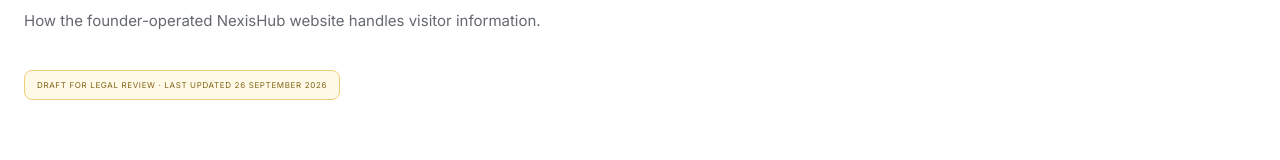
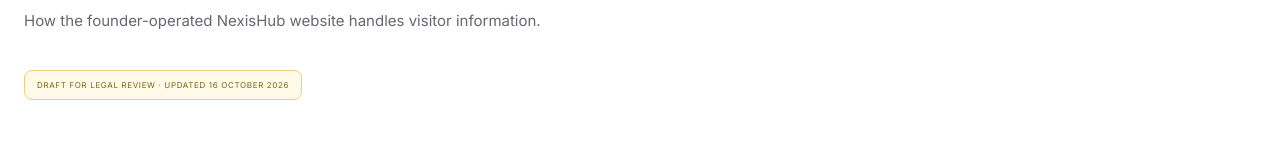
Before and after one commit to kellyxy110/NexisHub, a Next.js app in the folder website/: page /legal/privacy in a window 1280 px wide. Shown: the part 333-493 px from the top of the page. Built offline with nearby package versions, Linux system fonts and the light colour scheme.

Commit message:
docs(legal): date founder-operated draft review accurately

```diff
--- a/website/src/components/legal-document.tsx
+++ b/website/src/components/legal-document.tsx
@@ -3,5 +3,5 @@
 import { SiteFooter, SiteHeader } from "@/components/site-chrome";
 
 export function LegalDocument({ title, summary, children }: { title: string; summary: string; children: ReactNode }) {
-  return <><SiteHeader light /><main className="legal-document"><header className="shell legal-header"><p className="kicker">Legal</p><h1>{title}</h1><p>{summary}</p><div className="legal-review">Draft for legal review · Last updated 26 September 2026</div></header><div className="shell legal-layout"><aside><Link href="/legal/privacy">Privacy</Link><Link href="/legal/terms">Terms</Link><Link href="/legal/cookies">Cookies</Link><Link href="/contact">Contact</Link></aside><article>{children}</article></div></main><SiteFooter /></>;
+  return <><SiteHeader light /><main className="legal-document"><header className="shell legal-header"><p className="kicker">Legal</p><h1>{title}</h1><p>{summary}</p><div className="legal-review">Draft for legal review · Updated 16 October 2026</div></header><div className="shell legal-layout"><aside><Link href="/legal/privacy">Privacy</Link><Link href="/legal/terms">Terms</Link><Link href="/legal/cookies">Cookies</Link><Link href="/contact">Contact</Link></aside><article>{children}</article></div></main><SiteFooter /></>;
 }
```
